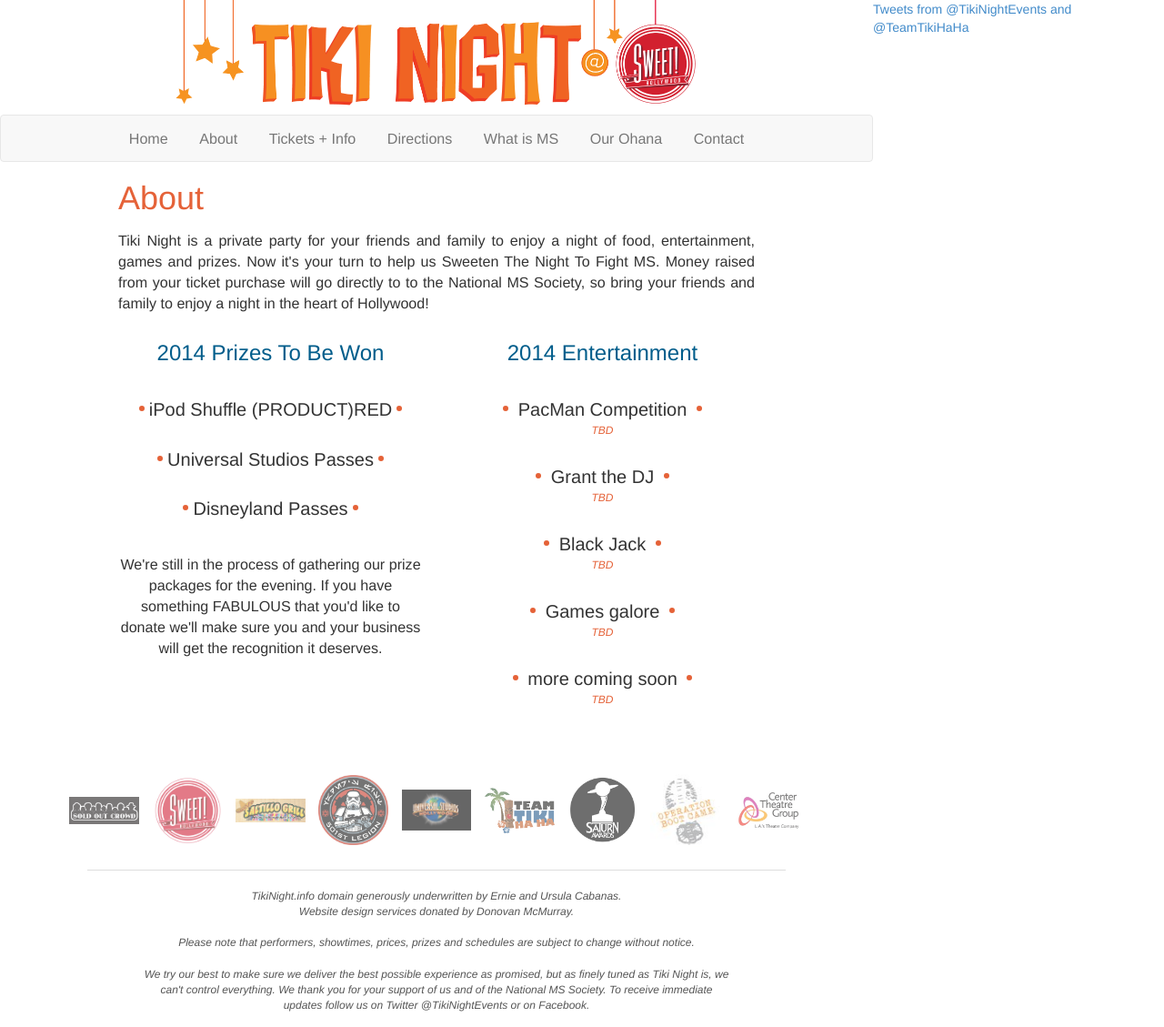
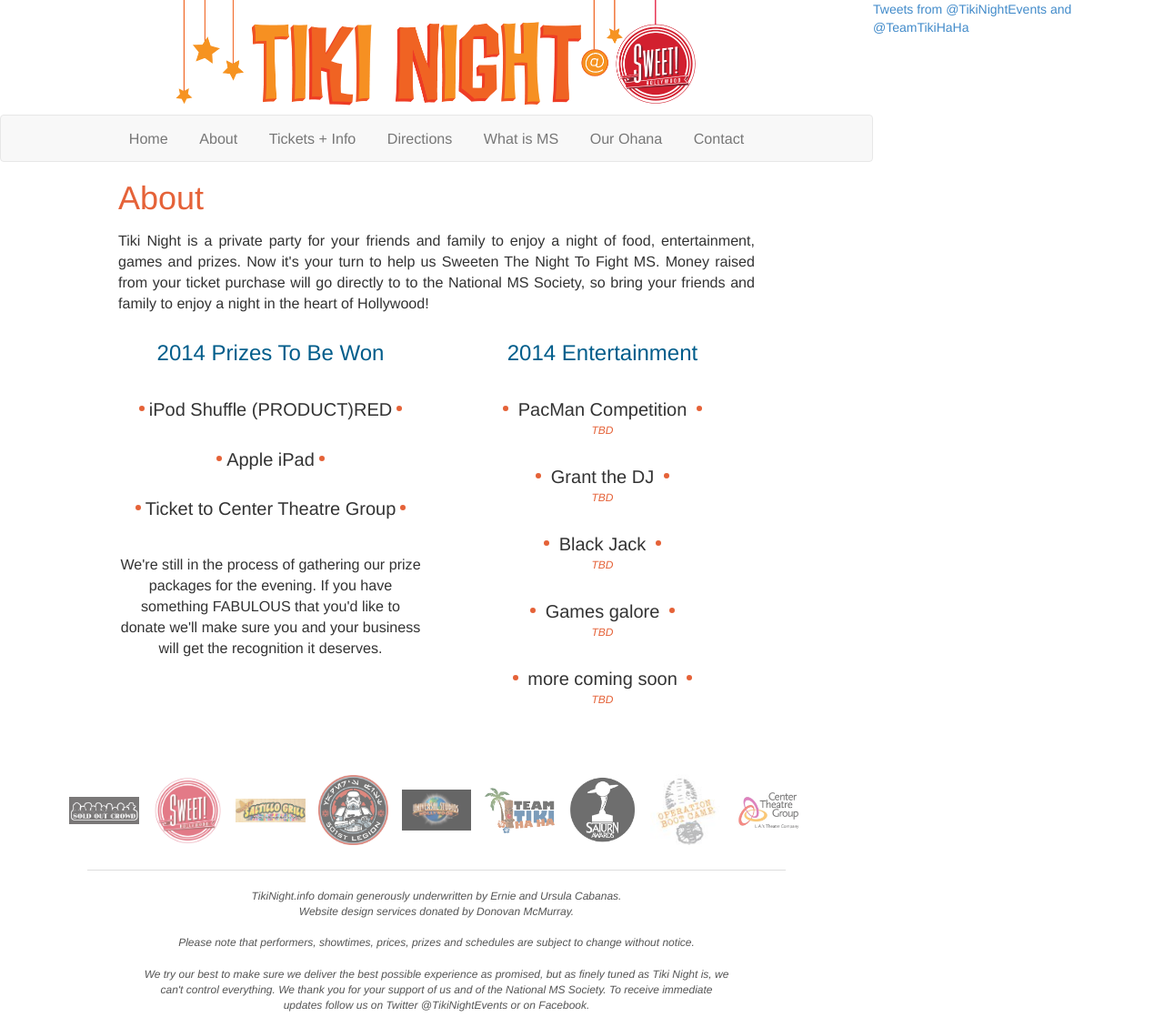
Before and after one commit to dfmcmurray/tiki-night, a Jekyll site: the page built from about/index.html, in a window 1280 px wide. Shown: the whole page at 91% size. Built offline with Jekyll 4.4.1, drawn with Linux system fonts in a browser that asks for light colours; Markdown is read by kramdown in place of the engine named in the settings; comment, search, counter and statistics services are not loaded.

Commit message:
Update prizes.yml

```diff
--- a/_data/prizes.yml
+++ b/_data/prizes.yml
@@ -1,3 +1,3 @@
 - iPod Shuffle (PRODUCT)RED
-- Universal Studios Passes
-- Disneyland Passes
+- Apple iPad
+- Ticket to Center Theatre Group
```
